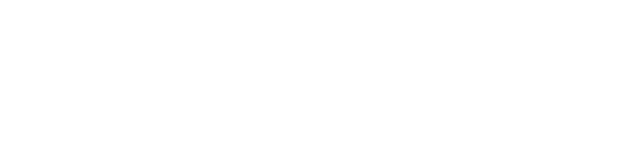
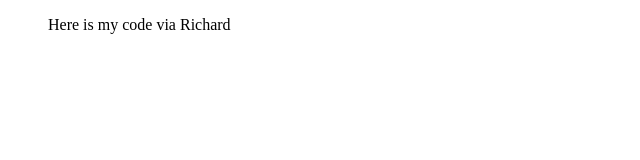
Before and after one commit to CodeBelow89/Team_Git_Practice, a plain HTML site: page index.html in a window 1280 px wide. Shown: the whole page, without its empty margins (0-640 px from the left). Drawn offline with Linux system fonts and the light colour scheme.

Commit message:
Richard added text

```diff
--- a/index.html
+++ b/index.html
@@ -5,5 +5,9 @@
     <meta name="viewport" content="width=device-width, initial-scale=1.0" />
     <title>Document</title>
   </head>
-  <body></body>
+  <body>
+    <ul>
+      Here is my code via Richard
+    </ul>
+  </body>
 </html>
```
